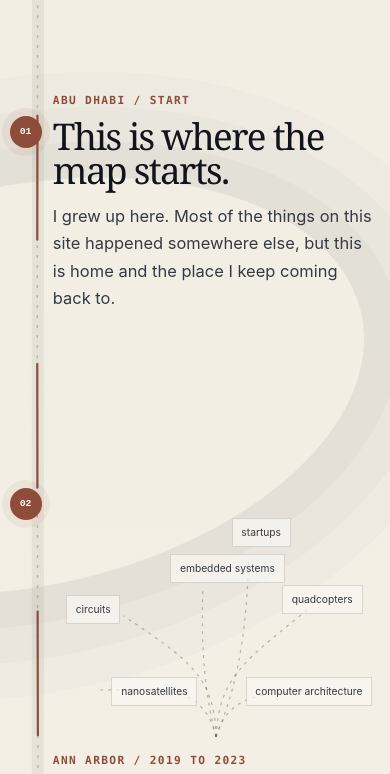
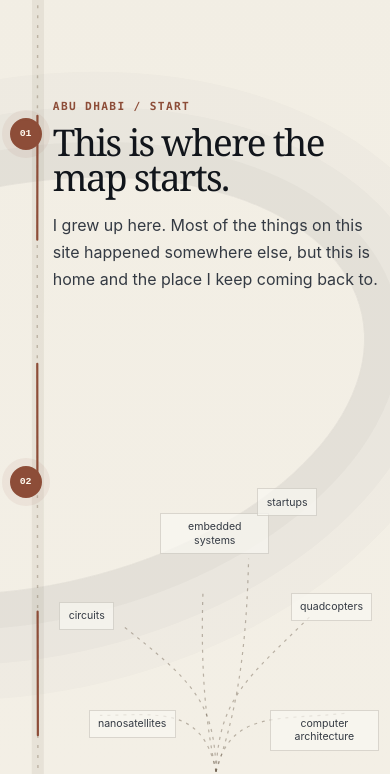
Before and after one commit to guptaaryanr/guptaaryanr.github.io, a plain HTML site: page index.html in a window 390 px wide. Shown: the part 1770-2544 px from the top of the page. Drawn offline with Linux system fonts and the light colour scheme.

Commit message:
spacing updates

```diff
--- a/assets/css/site.css
+++ b/assets/css/site.css
@@ -553,24 +553,44 @@
 
 .explore-footer { background:#efeadf;border-top:1px solid rgba(70,63,51,.18);padding:2.3rem 0 3rem; }.trail-end{display:grid;grid-template-columns:minmax(0,1fr) auto;gap:1.5rem;align-items:center}.trail-end>p{max-width:38rem;color:var(--muted);font-size:.84rem}.footer-read-button{appearance:none;border:1px solid var(--line-strong);background:transparent;color:var(--ink);padding:.68rem .95rem;cursor:pointer}.trail-end nav{grid-column:1/-1;display:flex;gap:1rem}.trail-end nav a{font-size:.72rem;color:var(--muted);text-decoration:none;border-bottom:1px solid var(--line)}
 
+
+@media (max-width:1180px) {
+    .trail-stage{gap:clamp(2.2rem,3.8vw,3.4rem);min-height:clamp(36rem,68vh,48rem)}
+    .trail-card,.landmark-copy{max-width:33rem}
+    .trail-card h2,.landmark-copy h2{font-size:clamp(2.45rem,4.6vw,4.85rem)}
+    .trail-interlude{width:min(40rem,84%);padding:2.4rem 2.5rem}
+}
 @media (max-width:1020px) {
     .field-hero-grid{grid-template-columns:minmax(0,1fr) minmax(15rem,.55fr)}
     .field-intro h1{font-size:clamp(4.8rem,11vw,8.5rem)}
-    .trail-stage{grid-template-columns:minmax(0,1fr) 5rem minmax(0,1fr);gap:2rem;min-height:38rem}
-    .branch-field,.convergence-field{min-height:19rem}.project-landmark{min-height:46rem}
+    .trail-stage{grid-template-columns:minmax(0,1fr) 5rem minmax(0,1fr);gap:2.2rem;min-height:40rem}
+    .branch-field,.convergence-field{min-height:21rem;padding-inline:1rem}
+    .project-landmark{min-height:48rem}
+    .b1{left:6%;top:38%}.b2{right:7%;top:34%}.b3{left:18%;top:71%}.b4{right:4%;top:71%}.b5{left:36%;top:20%}.b6{right:23%;top:8%}
+    .thread.t1{left:4%;top:12%}.thread.t2{left:4%;top:45%}.thread.t3{left:4%;top:78%}.convergence-field strong{right:5%}
 }
 @media (max-width:860px) {
     .site-header .nav-toggle{display:block;margin-left:0}.site-header .site-nav{display:none;position:absolute;top:100%;left:0;right:0;background:var(--bg);border-bottom:1px solid var(--line-strong)}body[data-nav-open="true"] .site-header .site-nav:not([hidden]){display:block}.site-header .site-nav ul{flex-direction:column;align-items:stretch;gap:0;padding:.8rem 1rem 1rem}.site-header .site-nav li{border-bottom:1px solid var(--line)}.site-header .site-nav a{display:block;padding:.9rem 0;font-size:1rem}.site-header .site-nav a::after{display:none}
     .mode-switch{margin-left:auto}
     .field-hero-grid{grid-template-columns:1fr;grid-template-rows:auto auto auto;align-items:start;padding-top:4rem}.field-photo-card{justify-self:center;width:min(72vw,22rem)}.trailhead-route{grid-column:auto;flex-wrap:wrap}.trailhead-route i{width:1.5rem}.field-compass{right:1rem;bottom:1rem;width:4.8rem}
-    .trail-route-map{left:2.4rem;transform:none;width:3.5rem}.trail-readout{display:none}.trail-journey{padding-left:3.5rem}.trail-stage{display:block;min-height:auto;padding:5.5rem 0}.trail-pin{position:absolute;left:-3.65rem;top:5.7rem;transform:none!important}.stage-left>.trail-card,.stage-right>.trail-card,.project-landmark>.instrument,.project-landmark.stage-right>.instrument,.project-landmark.stage-right>.landmark-copy,.project-landmark.stage-left>.landmark-copy,.stage-branches>.branch-field,.stage-convergence>.convergence-field{grid-column:auto}.trail-card,.landmark-copy{max-width:42rem}.branch-field,.convergence-field{margin-top:2rem;min-height:18rem}.project-landmark>.instrument{margin-top:2rem}.trail-interlude{width:auto;margin:5rem 0}.side-path{width:auto;margin:5rem 0}.side-path-inner{grid-template-columns:1fr}.side-path-inner article{min-height:auto}.london-stage{min-height:75vh}.london-blank{min-height:16rem;margin-bottom:1rem}.trail-end{grid-template-columns:1fr}.trail-end nav{grid-column:auto}
+    .trail-route-map{left:2.4rem;transform:none;width:3.5rem}.trail-readout{display:none}.trail-journey{padding-left:3.5rem}.trail-stage{display:block;min-height:auto;padding:6rem 0 5.25rem}.trail-pin{position:absolute;left:-3.65rem;top:5.8rem;transform:none!important}.stage-left>.trail-card,.stage-right>.trail-card,.project-landmark>.instrument,.project-landmark.stage-right>.instrument,.project-landmark.stage-right>.landmark-copy,.project-landmark.stage-left>.landmark-copy,.stage-branches>.branch-field,.stage-convergence>.convergence-field{grid-column:auto}.trail-card,.landmark-copy{max-width:43rem}.branch-field,.convergence-field{margin-top:2.5rem;min-height:20rem;padding-inline:.6rem}.project-landmark>.instrument{margin-top:2.5rem}.trail-interlude{width:auto;margin:5.5rem 0;padding:2.4rem 2rem}.side-path{width:auto;margin:5rem 0}.side-path-inner{grid-template-columns:1fr}.side-path-inner article{min-height:auto;padding:1.7rem 1.45rem}.london-stage{min-height:76vh;padding-bottom:2rem}.london-blank{min-height:18rem;margin-bottom:1.2rem}.trail-end{grid-template-columns:1fr}.trail-end nav{grid-column:auto}
+    .field-scrap-note{max-width:18rem;margin:2rem 0 0 .2rem}
     .check-row{grid-template-columns:repeat(2,1fr)}.check-row span:nth-child(2){border-right:0}.check-row span:nth-child(-n+2){border-bottom:1px solid var(--line)}
 }
 @media (max-width:700px) {
     .mode-switch{order:2;margin-left:auto;margin-right:.2rem}.field-header .nav-toggle{order:3}.field-header .nav-stack{order:4}
     .field-hero{min-height:auto}.field-hero-grid{min-height:auto;padding-block:3.8rem 2rem;gap:2.5rem}.field-intro h1{font-size:clamp(4.2rem,22vw,6.5rem)}.field-lede{font-size:1.05rem}.field-compass{display:none}.field-photo-card{justify-self:center;width:min(82vw,22rem)}.trailhead-route{font-size:.67rem}
-    .trail-journey{padding-left:2.6rem;width:min(var(--shell),calc(100% - 1.4rem))}.trail-route-map{left:1.1rem;width:2.5rem}.trail-pin{left:-2.7rem;width:2rem;height:2rem}.trail-stage{padding:4.3rem 0}.trail-card h2,.landmark-copy h2{font-size:clamp(2.3rem,13vw,4rem)}.branch-field,.convergence-field{min-height:16rem}.branch-tag,.thread{font-size:.64rem}.convergence-field strong{font-size:1.05rem}.trail-interlude{padding:2rem 1.2rem}.trail-interlude p:last-child{font-size:1.3rem}
-    .instrument-slider{display:grid}.instrument-slider input{width:100%;min-width:0}.detector-readout{grid-template-columns:1fr auto}.detector-readout em{grid-column:1/-1}.cost-readout{grid-template-columns:1fr}.cost-readout>div{border-right:0;border-bottom:1px solid var(--line)}.cost-readout>div:last-child{border-bottom:0}.london-blank{display:none}.london-stage{min-height:60vh}.side-path summary{display:grid;gap:.3rem}.side-path summary small{margin-left:0}.trail-end nav{flex-wrap:wrap}
+    .trail-journey{padding-left:2.6rem;width:min(var(--shell),calc(100% - 1.4rem))}.trail-route-map{left:1.1rem;width:2.5rem}.trail-pin{left:-2.7rem;width:2rem;height:2rem}.trail-stage{padding:4.9rem 0 4.35rem}.trail-card h2,.landmark-copy h2{font-size:clamp(2.15rem,12.2vw,3.75rem);line-height:.96}.trail-card>p:not(.trail-eyebrow),.landmark-copy>p:not(.trail-eyebrow){font-size:1rem;line-height:1.7}.branch-field,.convergence-field{min-height:18.5rem;margin-top:2.3rem;padding-inline:.35rem}.branch-tag,.thread{font-size:.68rem;padding:.4rem .52rem;white-space:normal;max-width:7.6rem;text-align:center;line-height:1.25}.b1{left:2%;top:38%}.b2{right:2%;top:35%}.b3{left:11%;top:73%}.b4{right:0;top:73%}.b5{left:33%;top:9%}.b6{right:19%;top:1%}.thread.t1{left:1%;top:11%}.thread.t2{left:1%;top:44%}.thread.t3{left:1%;top:77%}.convergence-field strong{font-size:1rem;right:2%;max-width:8.8rem;line-height:1.1;text-align:right}.trail-interlude{padding:2rem 1.2rem}.trail-interlude p:last-child{font-size:1.3rem}
+    .instrument-slider{display:grid}.instrument-slider input{width:100%;min-width:0}.detector-readout{grid-template-columns:1fr auto}.detector-readout em{grid-column:1/-1}.cost-readout{grid-template-columns:1fr}.cost-readout>div{border-right:0;border-bottom:1px solid var(--line)}.cost-readout>div:last-child{border-bottom:0}.field-scrap-note{max-width:100%;margin:1.8rem 0 0;padding:.78rem .85rem}.london-blank{display:none}.london-stage{min-height:60vh;padding-bottom:.8rem}.london-stage .trail-card p:last-child{max-width:none}.side-path summary{display:grid;gap:.3rem;padding:1rem 1.1rem}.side-path summary small{margin-left:0}.trail-end nav{flex-wrap:wrap}
+}
+
+@media (max-width:520px) {
+    .trail-stage{padding:4.7rem 0 4rem}
+    .trail-card h2,.landmark-copy h2{font-size:clamp(2rem,11.2vw,3.2rem)}
+    .branch-field,.convergence-field{min-height:19.2rem}
+    .branch-tag,.thread{max-width:6.8rem;font-size:.66rem}
+    .convergence-field strong{max-width:7.5rem;font-size:.95rem}
+    .side-path-inner article{padding:1.4rem 1.15rem}
 }
 @media (prefers-reduced-motion:reduce) { .field-photo-card,.trail-pin{transition:none!important} }
 body[data-site-mode="read"].field-home { background:var(--bg); }
```
